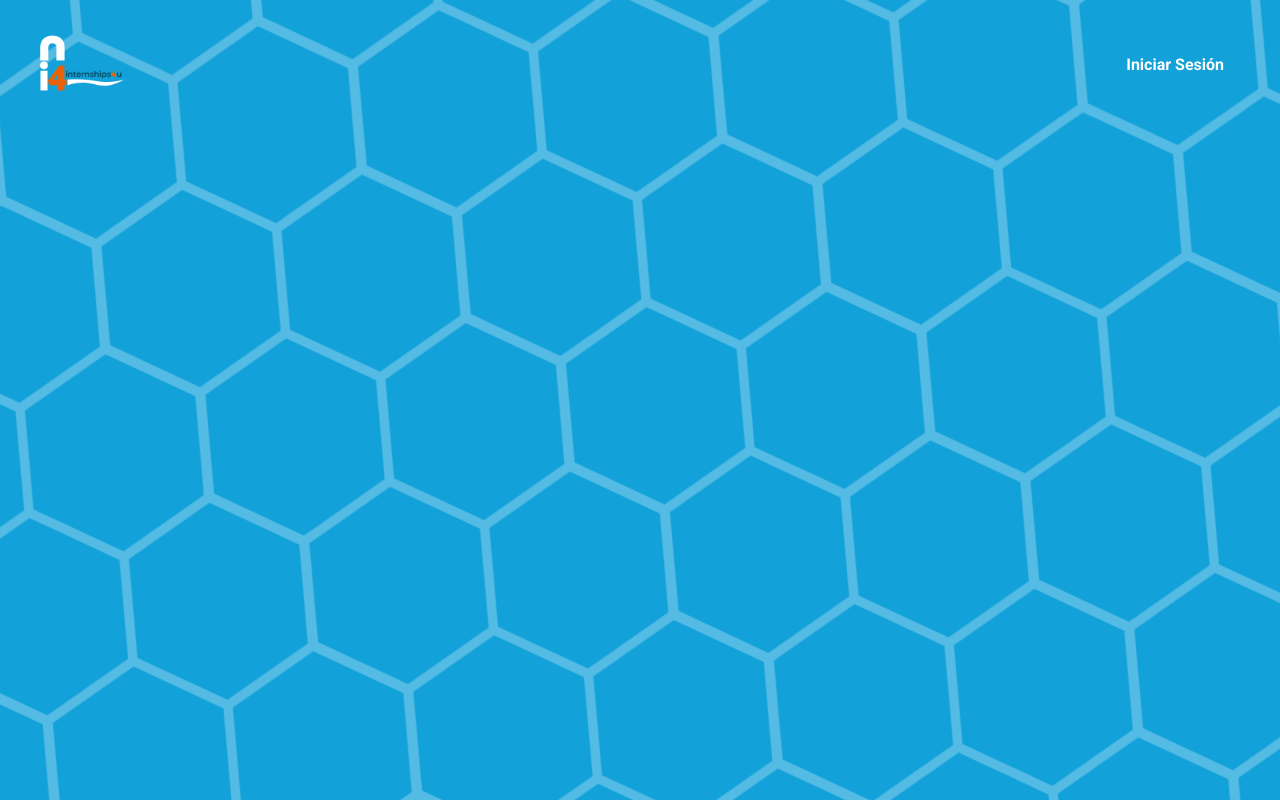
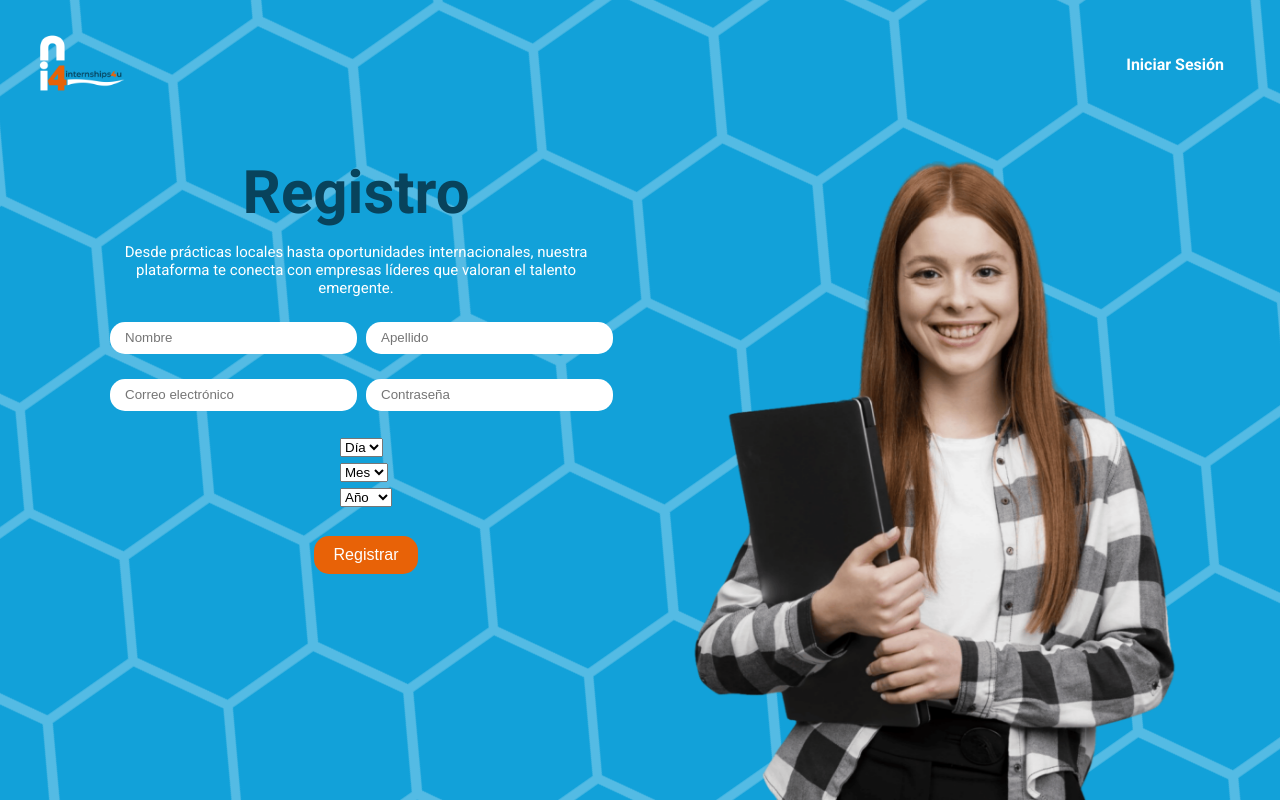
Before and after one commit to Dar3173/vue-internships4u, a Vue app: page /Registro in a window 1280 px wide. Before the commit this address had no page. Built offline with nearby package versions, Linux system fonts and the light colour scheme.

Commit message:
estilos de pagina registro

```diff
--- a/src/components/FormularioRegistro.vue
+++ b/src/components/FormularioRegistro.vue
@@ -1,44 +1,35 @@
 <template>
-    <div class="container-registro">
-    <div class="container-formulario">
-      <p class="titulo">Registro</p>
-      <p class="parrafo">
-        Desde prácticas locales hasta oportunidades internacionales, nuestra plataforma te conecta con empresas líderes que valoran el talento emergente.
-      </p>
-    </div>
-    <div class="container-nombres-apellidos">
-      <form>
+    <div class="container_formulario">
+      <div class="formulario">
+        <div class="container_nombres_apellidos">
           <!-- Sección 1: Nombre -->
-        <div class="nombre">
-          <input type="text" id="nombre" v-model="nombre" placeholder="Nombre" @input="handleNombreInput" />
+          <div class="nombre_barra">
+            <input type="text" class="nombre" v-model="nombre" placeholder="Nombre" @input="handleNombreInput" />
             <p v-if="!nombreValido" style="color: red;">Nombre inválido.</p>
           </div>
           <!-- Sección 2: Apellido -->
-        <div class="apellido">
-          <input type="text" id="apellido" v-model="apellido" placeholder="Apellido" @input="handleApellidoInput" />
+          <div class="apellido_barra">
+            <input type="text" class="apellido" v-model="apellido" placeholder="Apellido" @input="handleApellidoInput" />
             <p v-if="!apellidoValido" style="color: red;">Apellido inválido.</p>
-        </div>
-      </form>
-    </div>
-    <br />
-    <!-- Sección ingreso correo -->
-    <div class="Correo">
-      <div class="correo">
-        <input type="email" id="correo" v-model="correo" placeholder="Correo electrónico" @input="validarCorreo" />
-        <p v-if="mensajeErrorCorreo" style="color: red;">{{ mensajeErrorCorreo }}</p>
-      </div>
-      <!-- Sección ingreso contraseña -->
-      <div class="Correo-contraseña">
-        <div class="contrasena">
-          <input type="password" id="contraseña" v-model="contraseña" placeholder="Contraseña" @input="handleContraseñaInput" />
-          <p v-if="mensajeErrorContraseña" style="color: red;">{{ mensajeErrorContraseña }}</p>
           </div>
         </div>
       <br />
+      <!-- Sección ingreso correo y contraseña -->
+      <div class="correo_contraseña">
+        <label class="correo_barra">
+          <input type="email" class="correo" v-model="correo" placeholder="Correo electrónico" @input="validarCorreo" />
+          <p v-if="mensajeErrorCorreo" style="color: red;">{{ mensajeErrorCorreo }}</p>
+        </label>
+        <!-- Sección ingreso contraseña -->
+        <label class="contrasena_barra">
+          <input type="password" class="contraseña" v-model="contraseña" placeholder="Contraseña" @input="handleContraseñaInput" />
+          <p v-if="mensajeErrorContraseña" style="color: red;">{{ mensajeErrorContraseña }}</p>
+        </label>
+        <br />
       </div>
       <br />
-    <!-- Sección fecha de nacimiento -->
-    <div class="container-edad">
+      <!-- Sección fecha de nacimiento____ -->
+      <div class="container_edad">
         <div class="Dia">
           <select id="dia" v-model="dia" @change="handleDiaChange">
             <option disabled value="">Día</option>
@@ -60,9 +51,11 @@
       </div>
       <br />
       <!-- Botón para enviar el formulario -->
+      <div class="btn_formulario">
         <button @click="enviarRegistroFirebase">Registrar</button>
-    <p v-if="registroExitoso" class="confirmacion-mensaje">Usuario registrado con éxito.</p>
-
+        <p v-if="registroExitoso" class="confirmacion_mensaje">Usuario registrado con éxito.</p>
+      </div>
+    </div>
     </div>
 </template>
 
@@ -199,10 +192,55 @@ let registroExitoso = ref(false);
 
 </script>
 
-<style scoped>
-.confirmacion-mensaje {
-  color: green;
+<style scoped lang="scss">
+.container_formulario{
+  width: 100%;
+  padding: 10px;
+  line-height: 25px;
+  font-size: 10px;
+}
+
+.formulario{
+  width: 100%;
+  height: 100%;
+  display: flex;
+  align-items: center;
+  flex-direction: column;
+}
+
+.container_nombres_apellidos, .correo_contraseña{
+  display: flex;
+  justify-content: space-between;
+}
+
+.nombre, .apellido, .correo, .contraseña {
+  border: none;
+  width: 90%;
+  height: 30px;
+  border-radius: 15px;
+  padding-left: 15px;
+  margin-right: 104px;
+}
+
+.btn_formulario button {
+  padding: 10px 20px;
+  font-size: 16px;
+  background-color: $naranja;
+  color: white;
+  border: none;
+  border-radius: 15px;
+  cursor: pointer;
+}
+
+.btn_formulario button:hover {
+  background-color: $azul-oscuro;
+}
+.confirmacion_mensaje {
+  color: $azul-oscuro;
+  font-size: 20px;
   font-weight: bold;
   margin-top: 10px;
+  text-align: center;
 }
+
 </style>
--- a/src/router/index.js
+++ b/src/router/index.js
@@ -2,6 +2,7 @@ import { createRouter, createWebHistory } from 'vue-router'
 import LoginView from '../views/LoginView.vue'
 import jobView from '../views/JobView.vue'
 import CSearchView from '../views/CSearchView.vue'
+import SignupView from '../views/SignupView.vue'
 
 const routes = [
   {
@@ -19,6 +20,11 @@ const routes = [
     path: '/CSearch',
     name: 'CSearch',
     component: CSearchView
+  },
+  {
+    path: '/Registro',
+    name: 'Signup',
+    component: SignupView
   }
 ]
 
--- a/src/views/LoginView.vue
+++ b/src/views/LoginView.vue
@@ -1,24 +1,9 @@
 <template>
-    <div>
-      <div class="imagen">
-        <img class="imagen" src="@/assets/img/mujer_estudiante.png" alt="mujer" />
-      </div>
-      <FormularioRegistro />
-      <!-- Otras secciones de tu componente principal -->
-    </div>
-  </template>
+    <div></div>
+</template>
 
-  <script setup>
-  import FormularioRegistro from '../components/FormularioRegistro.vue';
+<script setup>
+</script>
 
-  // Resto de tu código principal
-  </script>
-
-  <style>
-    .imagen {
-      margin-left: 0px;
-      margin-top: -20px;
-      width: 600px;
-      height: 600px;
-    }
-  </style>
+<style scoped>
+</style>
--- /dev/null
+++ b/src/views/SignupView.vue
@@ -0,0 +1,49 @@
+<template>
+  <div class="container_registro">
+    <div class="container_texto">
+      <h1>Registro</h1>
+      <p>
+        Desde prácticas locales hasta oportunidades internacionales, nuestra plataforma te conecta con empresas líderes que valoran el talento emergente.
+      </p>
+    </div>
+    <FormularioRegistro />
+  </div>
+  <div class="imagen_registro">
+    <img src="@/assets/img/mujer_estudiante.png" alt="mujer" />
+  </div>
+</template>
+
+<script setup>
+import FormularioRegistro from '../components/FormularioRegistro.vue';
+</script>
+
+<style scoped lang="scss">
+.container_registro{
+  display: block;
+  margin-left: 100px;
+  width: 40%;
+  height: 40%;
+}
+
+.container_texto h1{
+  text-align: center;
+  color: $azul-oscuro;
+  font-size: 60px;
+  font-weight: bold;
+  margin-bottom: 0;
+}
+
+.container_texto p{
+  text-align: center;
+  color: white;
+  font-size: 15px;
+}
+
+.imagen_registro, img {
+  height: 650px;
+  object-fit: cover;
+  position: fixed;
+  bottom: 0;
+  right: 100px;
+}
+</style>
```
Also changed, not shown: src/views/HomeView.vue (deleted, +0 -11 lines). Lines whose indentation alone changed are shown as unchanged.
